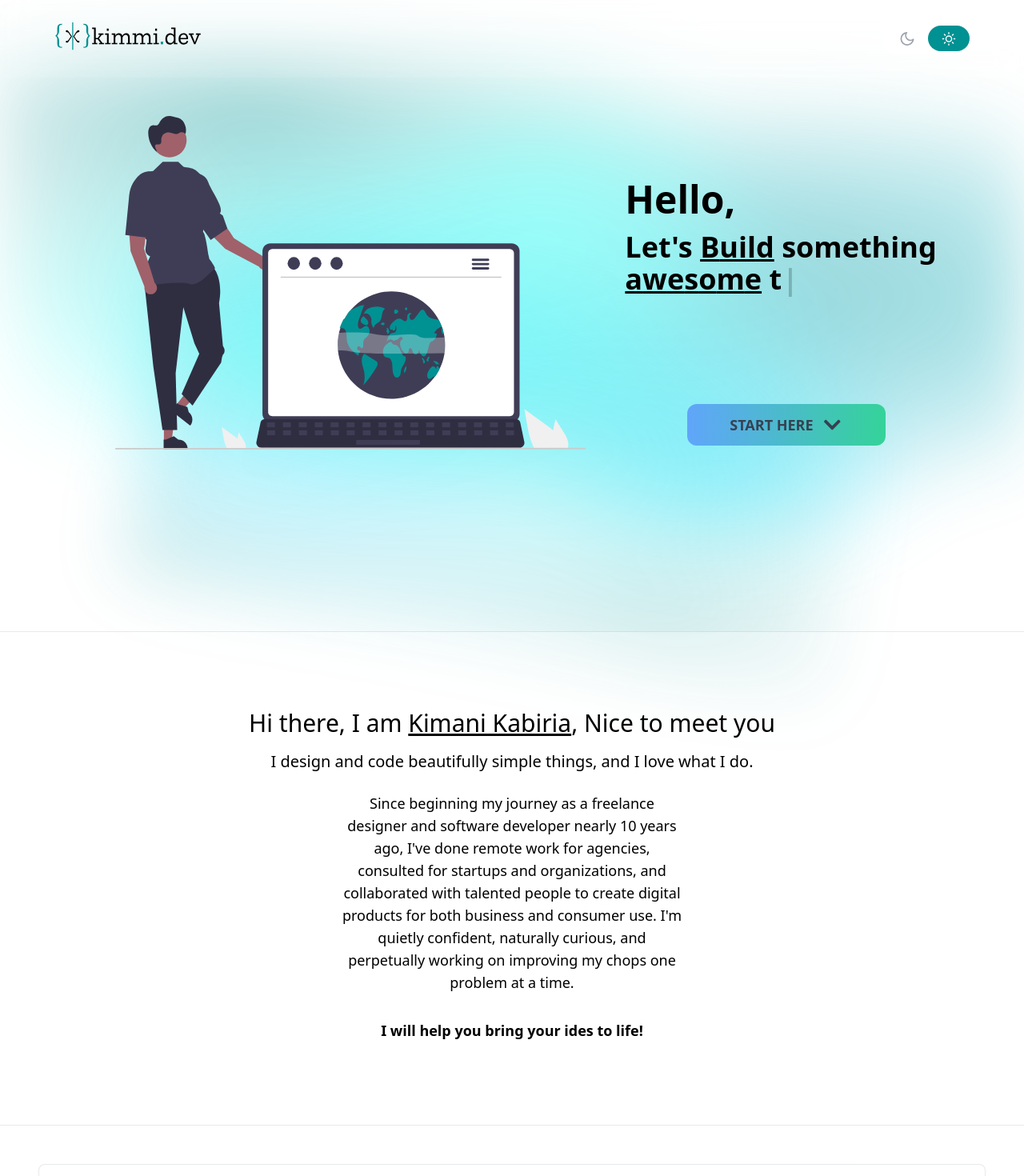
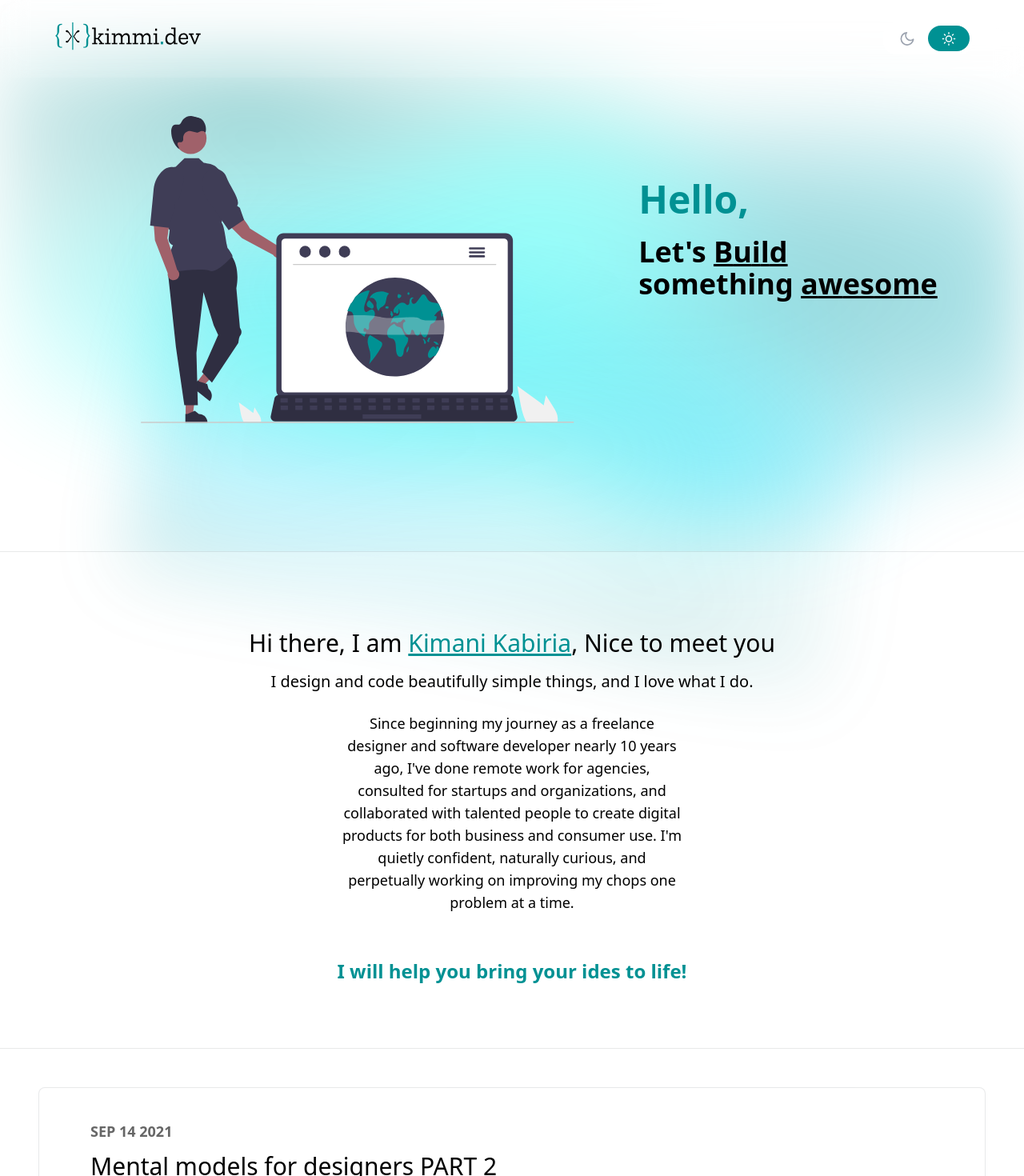
Before and after one commit to KimaniKabiria/kimmi.dev, a Next.js app: page / in a window 1280 px wide. Shown: the top 1470 px of the page at 80% size. Built offline with nearby package versions, Linux system fonts and the light colour scheme.

Commit message:
Added animations to Hero and About page

```diff
--- /dev/null
+++ b/components/includes/AnimatedText.js
@@ -0,0 +1,86 @@
+import React from "react";
+import { motion } from "framer-motion";
+
+// Word wrapper
+const Wrapper = (props) => {
+  // We'll do this to prevent wrapping of words using CSS
+  return <span className="word-wrapper">{props.children}</span>;
+};
+
+// Map API "type" vaules to JSX tag names
+const tagMap = {
+  paragraph: "p",
+  heading1: "h1",
+  heading2: "h2"
+};
+
+// AnimatedCharacters
+// Handles the deconstruction of each word and character to setup for the
+// individual character animations
+const AnimatedCharacters = (props) => {
+  // Framer Motion variant object, for controlling animation
+  const item = {
+    hidden: {
+      y: "200%",
+      color: "#0055FF",
+      transition: { ease: [0.455, 0.03, 0.515, 0.955], duration: 0.85 }
+    },
+    visible: {
+      y: 0,
+      color: "#009193",
+      transition: { ease: [0.455, 0.03, 0.515, 0.955], duration: 0.75 }
+    }
+  };
+
+  //  Split each word of props.text into an array
+  const splitWords = props.text.split(" ");
+
+  // Create storage array
+  const words = [];
+
+  // Push each word into words array
+  for (const [, item] of splitWords.entries()) {
+    words.push(item.split(""));
+  }
+
+  // Add a space ("\u00A0") to the end of each word
+  words.map((word) => {
+    return word.push("\u00A0");
+  });
+
+  // Get the tag name from tagMap
+  const Tag = tagMap[props.type];
+
+  return (
+    <Tag>
+      {words.map((word, index) => {
+        return (
+          // Wrap each word in the Wrapper component
+          <Wrapper key={index}>
+            {words[index].flat().map((element, index) => {
+              return (
+                <span
+                  style={{
+                    overflow: "hidden",
+                    display: "inline-block"
+                  }}
+                  key={index}
+                >
+                  <motion.span
+                    style={{ display: "inline-block" }}
+                    variants={item}
+                  >
+                    {element}
+                  </motion.span>
+                </span>
+              );
+            })}
+          </Wrapper>
+        );
+      })}
+      {/* {} */}
+    </Tag>
+  );
+};
+
+export default AnimatedCharacters;
--- a/components/landing/Hero.js
+++ b/components/landing/Hero.js
@@ -1,4 +1,4 @@
-import React, {useEffect} from "react"
+import React, { useEffect, useState } from "react"
 import Image from 'next/image'
 import Typewriter from 'typewriter-effect'
 import { motion, useAnimation } from "framer-motion"
@@ -6,6 +6,7 @@ import { useInView } from "react-intersection-observer"
 import { FaChevronDown} from 'react-icons/fa'
 
 import HeroImg from "../../assets/images/hero.svg"
+import AnimatedText from "../includes/AnimatedText"
 
 function FadeInWhenVisible({ children }) {
     const controls = useAnimation();
@@ -34,11 +35,33 @@ function FadeInWhenVisible({ children }) {
 }
 
 export default function Hero(){
+
+    const [replay, setReplay] = useState(true);
+  // Placeholder text data, as if from API
+  const placeholderText = [
+    { type: "heading1", text: "Hello," }
+  ];
+
+  const container = {
+    visible: {
+      transition: {
+        staggerChildren: 0.025
+      }
+    }
+  };
+
+  // Quick and dirt for the example
+  const handleReplay = () => {
+    setReplay(!replay);
+    setTimeout(() => {
+      setReplay(true);
+    }, 300);
+  };
     return(
         <FadeInWhenVisible>
             <div className="flex flex-col lg:flex-row lg:px-12 pb-20">
                 <div className="flex lg:w1/2">
-                    <div className="lg:px-12">
+                    <div className="lg:px-20">
                         <Image
                         className=""
                         src={HeroImg}
@@ -48,7 +71,24 @@ export default function Hero(){
                 </div>
                 <div className="flex flex-col lg:w-1/2 lg:py-20 py-8 text-center lg:text-left">
                     <div className="w-full h-44 lg:h-64">
-                        <h1 className="lg:text-5xl text-4xl font-bold">Hello,</h1>
+
+                    <h1 className="lg:text-5xl text-4xl font-bold">
+                        <motion.div
+                        className="App"
+                        initial="hidden"
+                        // animate="visible"
+                        animate={replay ? "visible" : "hidden"}
+                        variants={container}
+                        whileHover={handleReplay}
+                        >
+                        <div className="container">
+                            {placeholderText.map((item, index) => {
+                            return <AnimatedText {...item} key={index} />;
+                            })}
+                        </div>
+                        </motion.div>
+                        </h1>
+                        {/* <h1 className="lg:text-5xl text-4xl font-bold">Hello,</h1> */}
                         <h1 className="lg:text-4xl text-2xl font-semibold mt-4">
                             <Typewriter
                                 options={{
@@ -68,7 +108,7 @@ export default function Hero(){
                             />
                         </h1>
                     </div>
-                    <motion.div
+                    {/* <motion.div
                         whileHover={{
                         scale: 1.10,
                         }}
@@ -84,7 +124,7 @@ export default function Hero(){
                                     <FaChevronDown className="w-12 text-center h-6" size='fa-2x' />
                                 </div>
                         </button>
-                    </motion.div>
+                    </motion.div> */}
                 </div>
             </div>
         </FadeInWhenVisible>
--- a/pages/index.js
+++ b/pages/index.js
@@ -1,33 +1,83 @@
+import React, {useEffect} from "react"
 import Link from 'next/link';
 import { getPosts } from '../utils/mdx-utils';
+import { motion, useAnimation } from "framer-motion"
+import { useInView } from "react-intersection-observer"
 
 import Layout, { GradientBackground } from '../components/includes/Layout';
 import Hero from '../components/landing/Hero';
 import ArrowIcon from '../components/includes/ArrowIcon';
 import { getGlobalData } from '../utils/global-data';
 
+function FadeInWhenVisible({ children }) {
+  const controls = useAnimation();
+  const [ref, inView] = useInView();
+
+  useEffect(() => {
+    if (inView) {
+      controls.start("visible");
+    }
+  }, [controls, inView]);
+
+  return (
+    <motion.div
+      ref={ref}
+      animate={controls}
+      initial="hidden"
+      transition={{ duration: 0.8 }}
+      variants={{
+        visible: { opacity: 1, scale: 1 },
+        hidden: { opacity: 0, scale: 0.8 }
+      }}
+    >
+      {children}
+    </motion.div>
+  );
+}
+
 export default function Index({ posts, globalData }) {
+
   return (
     <Layout globalData={globalData}>
         <Hero />
+
+        {/* About Me Section */}
+        <FadeInWhenVisible>
           <div className='py-20 lg:-mx-20 -mx-8 my-12 bg-white dark:bg-black dark:bg-opacity-30 bg-opacity-30 transition border border-gray-800 dark:border-white border-opacity-10 dark:border-opacity-10'>
+            <motion.div
+              whileHover={{ scale: 1.05 }}
+            >
               <h1 className="lg:text-3xl text-2xl text-center px-8 py-4">
-            Hi there, I am <span className='underline font-medium'>Kimani Kabiria</span>, Nice to meet you
+                Hi there, I am <span className='underline font-medium text-kimmi-teal'>Kimani Kabiria</span>, Nice to meet you
               </h1>
+            </motion.div>
+            <motion.div
+              whileHover={{ scale: 1.05 }}
+            >
               <h4 className='text-xl text-center px-8 font-light'>I design and code beautifully simple things, and I love what I do.</h4>
+            </motion.div>
               <div className='p-6'>
                 <div className='lg:w-1/3 mx-auto'></div>
                 <div className='lg:w-1/3 mx-auto'>
+                  <motion.div
+                    whileHover={{ scale: 1.05 }}
+                  >
                     <p className='text-center'>
                       Since beginning my journey as a freelance designer and software developer nearly 10 years ago, I've done remote work for agencies, consulted for startups and organizations, and collaborated with talented people to create digital products for both business and consumer use. I'm quietly confident, naturally curious, and perpetually working on improving my chops one problem at a time.
                     </p>
-              <p className='text-center font-bold mt-8'>
-                I will help you bring your ides to life!
-              </p>
+                  </motion.div>
                 </div>
                 <div className='lg:w-1/3 mx-auto'></div>
               </div>
+              <motion.div
+                whileHover={{ scale: 1.05 }}
+              >
+                <p className='text-center text-kimmi-teal text-2xl font-bold mt-8'>
+                  I will help you bring your ides to life!
+                </p>
+              </motion.div>
         </div>
+        </FadeInWhenVisible>
         <ul className="w-full">
           {posts.map((post) => (
             <li
```
Lines whose indentation alone changed are shown as unchanged.
